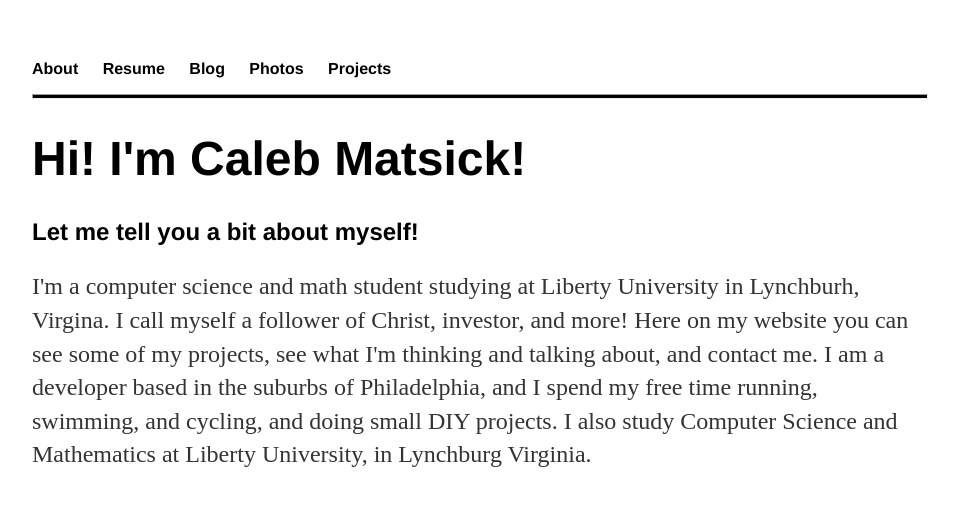
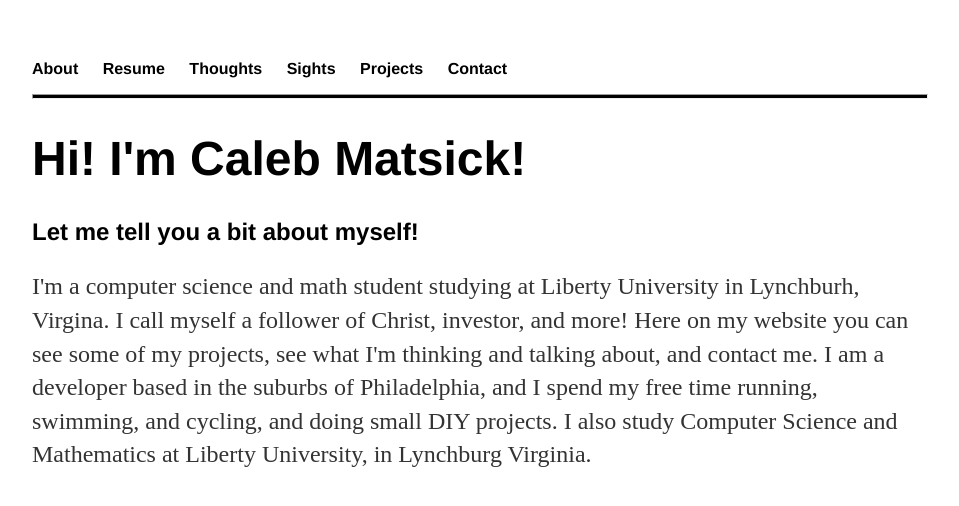
Before and after one commit to IronmanMk40/Matsick-Dot-Com, a Jekyll site: the page built from index.html, in a window 1280 px wide. Shown: the top 506 px of the page, without its empty margins (160-1119 px from the left). Built offline with Jekyll 4.4.1, drawn with Linux system fonts in a browser that asks for light colours.

Commit message:
Added contact link

```diff
--- a/_layouts/default.html
+++ b/_layouts/default.html
@@ -11,9 +11,10 @@
 	    		<ul>
 	        		<li><a href="/">About</a></li>
 	        		<li><a href="CalebMatsickResume.pdf">Resume</a></li>
-	        		<li><a href="/blog">Blog</a></li>
-				<li><a href="/photos">Photos</a></li>
+	        		<li><a href="/blog">Thoughts</a></li>
+				<li><a href="/photos">Sights</a></li>
 				<li><a href="/projects">Projects</a></li>
+				<li><a href="/contact">Contact</a></li>
 	    		</ul>
 			</nav>
 
```
